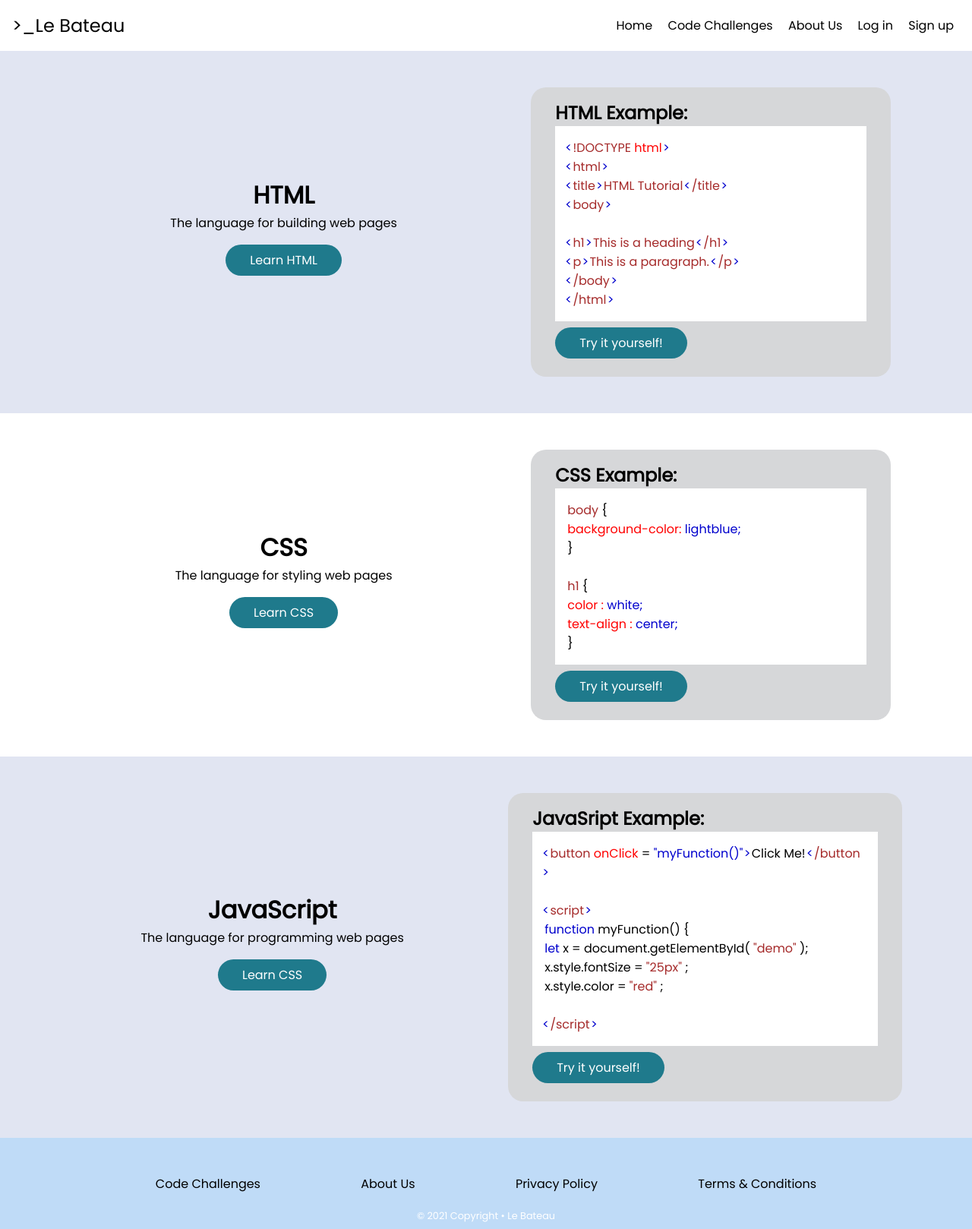
After one commit to k-faardheen/Le-Bateau, a PHP site: page /tutorial.html in a window 1280 px wide. The commit adds this page. Shown: the whole page at 76% size. Run offline with PHP 8.4, Linux system fonts and the light colour scheme.

Commit message:
almost all href has been linked

```diff
--- a/log-in.html
+++ b/log-in.html
@@ -12,12 +12,12 @@
       <nav>
         <div class="menu-container">
           <div class="logo">
-            <a href="#">>_Le Bateau</a>
+            <a href="./index.html">>_Le Bateau</a>
           </div>
           <div class="menu">
             <ul>
-              <li><a href="#">Tutorial</a></li>
-              <li><a href="#">Code Challenge</a></li>
+              <li><a href="./tutorial.html">Tutorial</a></li>
+              <li><a href="./code-challenge.html">Code Challenge</a></li>
               <li><a href="#">About Us</a></li>
             </ul>
           </div>
--- a/sign-up.html
+++ b/sign-up.html
@@ -12,12 +12,12 @@
       <nav>
         <div class="menu-container">
           <div class="logo">
-            <a href="#">>_Le Bateau</a>
+            <a href="./index.html">>_Le Bateau</a>
           </div>
           <div class="menu">
             <ul>
-              <li><a href="#">Tutorial</a></li>
-              <li><a href="#">Code Challenge</a></li>
+              <li><a href="./tutorial.html">Tutorial</a></li>
+              <li><a href="./code-challenge.html">Code Challenge</a></li>
               <li><a href="#">About Us</a></li>
             </ul>
           </div>
--- a/code-challenge-style/code-challenge-style.css
+++ b/style/code-challenge-style.css
@@ -109,12 +109,13 @@ img {
 
 .footer-container {
   background-color: #bfdbf7;
-  height: 100px;
+  height: 15vh;
   display: flex;
   justify-content: center;
 }
 footer p {
   background-color: #bfdbf7;
+  color: white;
   padding-bottom: 10px;
 }
 
--- a/style/login.css
+++ b/style/login.css
@@ -12,6 +12,7 @@ body {
   position: auto;
   background-color: white;
   display: flex;
+  align-items: center;
   color: #1f7a8c;
 
   padding-left: 24px;
--- /dev/null
+++ b/style/style.css
@@ -0,0 +1,75 @@
+
+@import url('https://fonts.googleapis.com/css2?family=Poppins:wght@100;400&display=swap');
+
+* {
+    margin: 0;
+    padding: 0;
+    box-sizing: border-box;
+}
+
+.nav-container {
+    display: flex;
+    align-items: center;
+}
+
+.lebateau {
+    flex: 1;
+}
+.lebateau span {
+    font-size: 1.5rem;
+}
+
+body {
+    font-family:'Poppins', sans-serif;
+    max-width: 100%;
+}
+header {
+    padding: 1rem;
+    font-size: 1rem;
+}
+
+ul {
+    list-style: none;
+}
+
+li {
+    display: inline-block;
+    margin: 0 0.5rem;
+}
+
+li a {
+    text-decoration: none;
+    color: black;
+}
+
+button {
+    color: white;
+    background: #1F7A8C;
+    margin: 1rem 0;
+    padding: 0.5rem 2rem;
+    font-family: 'Poppins';
+    border:none;
+    border-radius: 40px;
+    cursor: pointer;
+}
+
+
+.footer-container {
+    background-color: #BFDBF7;
+    height: 15vh;
+    display: flex;
+    justify-content: space-around;
+    align-items: center;
+    position: relative;
+}
+
+.footer-nav li {
+    margin: 0 5vw;
+}
+
+.footer-container .copyright {
+    font-size: 0.8rem;
+    color: white;
+    position: absolute;
+    bottom: 1vh;
+}
--- /dev/null
+++ b/style/tutorial.css
@@ -0,0 +1,69 @@
+.html-card-wrapper, .css-card-wrapper, .js-card-wrapper{
+    display: flex;
+    justify-content: space-evenly;
+    align-items: center;
+    min-height: 50vh;
+    padding: 3rem;
+}
+
+.html-card-wrapper, .js-card-wrapper {
+    background-color: #E1E5F2;
+}
+
+.html-description, .css-description, .js-description {
+    min-width: 45%;
+    text-align: center;
+}
+
+.html-card, .css-card, .js-card {
+    background-color: #D6D7D9;
+    border-radius: 20px;
+    min-width: 40%;
+    padding: 1rem 2rem;
+
+}
+
+.html-display, .css-display, .js-display {
+    min-width: 25%;
+    padding: 1rem;
+    background-color: white;
+}
+
+
+.html-btn, .css-btn, .js-btn{
+    text-decoration: none;
+    background-color: #1F7A8C;
+    display: inline-block;
+    margin: 1rem;
+    color: white;
+    padding: 0.5rem 2rem;
+    border-radius: 40px;
+}
+
+
+span.symbol, span.symbol-rev {
+    color: #0000CD;
+    margin: 0 -3px;
+}
+
+span.tag {
+    color: #A52A2A;
+}
+
+span.css-tag {
+    color: #FF0000;
+}
+
+span.arguments {
+    color: #0000CD;
+}
+
+.try-it-yourself-btn {
+    text-decoration: none;
+    background-color: #1F7A8C;
+    color: white;
+    display: inline-block;
+    margin: 0.5rem 0;
+    padding: 0.5rem 2rem;
+    border-radius: 40px;
+}
--- /dev/null
+++ b/tutorial.html
@@ -0,0 +1,191 @@
+<!DOCTYPE html>
+<html lang="en">
+<head>
+    <meta charset="UTF-8">
+    <meta http-equiv="X-UA-Compatible" content="IE=edge">
+    <meta name="viewport" content="width=device-width, initial-scale=1.0">
+    <link rel="stylesheet" href="./style/style.css">
+    <link rel="stylesheet" href="./style/tutorial.css">
+    <title>Le Bateau-Tutorial</title>
+</head>
+<body>
+        <header>
+            <div class="nav-container">
+                <div class="lebateau">
+                    <span>>_Le Bateau</span>
+                </div>
+                 <nav>
+                    <div class="links">
+                        <ul>
+                            <li><a href="./index.html">Home</a></li>
+                            <li><a href="./code-challenge.html">Code Challenges</a></li>
+                            <li><a href="">About Us</a></li>
+                            <li><a href="./log-in.html">Log in</a></li>
+                            <li><a href="./sign-up.html">Sign up</a></li>
+                        </ul>
+                    </div>
+                </nav>
+            </div>
+    </header>
+
+    <section class="card-wrapper">
+        <div class="html-card-wrapper">
+
+            <div class="html-description">
+                <h1 style="font-size: 2rem;">HTML</h1>
+                <p>The language for building web pages</p>
+                <a href="" class="html-btn">Learn HTML</a>
+            </div>
+
+            <div class="html-card">
+                <h2>HTML Example:</h2>
+                <div class="html-display">
+                    <span class="symbol"><</span>
+                    <span class="tag">!DOCTYPE </span>
+                    <span style="color: #FF0000;">html</span>
+                    <span class="symbol-rev">></span>
+                    <br>
+                    <span class="symbol"><</span>
+                    <span  class="tag">html</span>
+                    <span class="symbol-rev">></span>
+                    <br>
+                    <span class="symbol"><</span>
+                    <span class="tag">title</span>
+                    <span class="symbol-rev">></span>
+                    <span class="tag">HTML Tutorial</span>
+                    <span class="symbol"><</span>
+                    <span class="tag">/title</span>
+                    <span class="symbol-rev">></span>
+                    <br>
+                    <span class="symbol"><</span>
+                    <span class="tag">body</span>
+                    <span class="symbol-rev">></span>
+                    <br><br>
+                    <span class="symbol"><</span>
+                    <span class="tag">h1</span>
+                    <span class="symbol-rev">></span>
+                    <span class="tag">This is a heading</span>
+                    <span class="symbol"><</span>
+                    <span class="tag">/h1</span>
+                    <span class="symbol-rev">></span>
+                    <br>
+                    <span class="symbol"><</span>
+                    <span class="tag">p</span>
+                    <span class="symbol-rev">></span>
+                    <span class="tag">This is a paragraph.</span>
+                    <span class="symbol"><</span>
+                    <span class="tag">/p</span>
+                    <span class="symbol-rev">></span>
+                    <br>
+                    <span class="symbol"><</span>
+                    <span class="tag">/body</span>
+                    <span class="symbol-rev">></span>
+                    <br>
+                    <span class="symbol"><</span>
+                    <span class="tag">/html</span>
+                    <span class="symbol-rev">></span>
+                </div>
+                <a href="" class="try-it-yourself-btn">Try it yourself!</a>
+            </div>
+        </div>
+
+        <div class="css-card-wrapper">
+            <div class="css-description">
+                <h1 style="font-size: 2rem;">CSS</h1>
+                <p>The language for styling web pages</p>
+                <a href="" class="css-btn">Learn CSS</a>
+            </div>
+            <div class="css-card">
+                <h2>CSS Example:</h2>
+                <div class="css-display">
+                    <span class="tag">body </span> <span> {</span>
+                    <br>
+                    <span  class="css-tag">background-color<span>:</span></span>
+                    <span class="arguments"> lightblue<span>;</span></span>
+                    <br>
+                    <span>}</span>
+                    <br><br>
+                    <span class="tag">h1 </span><span> {</span>
+                    <br>
+                    <span class="css-tag">color <span>:</span></span>
+                    <span class="arguments"> white<span>;</span></span>
+                    <br>
+                    <span class="css-tag">text-align <span>:</span></span>
+                    <span class="arguments"> center<span>;</span></span>
+                    <br>
+                    <span>}</span>
+                </div>
+                <a href="" class="try-it-yourself-btn">Try it yourself!</a>
+            </div>
+        </div>
+
+        <div class="js-card-wrapper">
+            <div class="js-description">
+                <h1 style="font-size: 2rem;">JavaScript</h1>
+                <p>The language for programming web pages</p>
+                <a href="" class="css-btn">Learn CSS</a>
+            </div>
+
+            <div class="js-card">
+                <h2>JavaSript Example:</h2>
+                <div class="js-display">
+                    <span class="symbol"><</span>
+                <span style="color: #A52A2A;">button </span>
+                <span style="color: #FF0000;">onClick</span>
+                <span>=</span>
+                <span style="color: #0000CD;">"myFunction()"</span>
+                <span class="symbol">></span>
+                <span>Click Me!</span>
+                <span class="symbol"><</span>
+                <span style="color: #A52A2A;">/button</span>
+                <span class="symbol">></span>
+                <br><br>
+
+                <span class="symbol"><</span>
+                <span style="color: #A52A2A;">script </span>
+                <span class="symbol">></span>
+                <br>
+                <span style="color: #0000CD;">function</span>
+                <span>myFunction() {</span>
+                <br>
+                <span style="color: #0000CD;">  let  </span>
+                <span>x = document.getElementById(</span>
+                <span style="color: #A52A2A;">"demo"</span>
+                <span>);</span>
+                <br>
+                <span>  x.style.fontSize = </span>
+                <span style="color: #A52A2A;">"25px"</span>
+                <span>;</span>
+                <br>
+                <span>  x.style.color = </span>
+                <span style="color: #A52A2A;">"red"</span>
+                <span>;</span>
+                <br><br>
+                <span class="symbol"><</span>
+                <span style="color: #A52A2A;">/script </span>
+                <span class="symbol">></span>
+                </div>
+                <a href="" class="try-it-yourself-btn">Try it yourself!</a>
+            </div>
+        </div>
+
+        </div>
+    </section>
+
+    <footer>
+        <div class="footer-container">
+            <div class="footer-nav">
+                <ul>
+                    <li><a href="./code-challenge.html">Code Challenges</a></li>
+                    <li><a href="">About Us</a></li>
+                    <li><a href="">Privacy Policy</a></li>
+                    <li><a href="">Terms & Conditions</a></li>
+                </ul>
+            </div>
+            <div class="copyright">
+                <span>© 2021 Copyright • Le Bateau</span>
+            </div>
+        </div>
+    </footer>
+</body>
+</html>
```
Also changed, not shown: code-challenge.html (+6 -6 lines), index.html (+7 -9 lines), style/index.css (+2 -67 lines), 1 other file.
